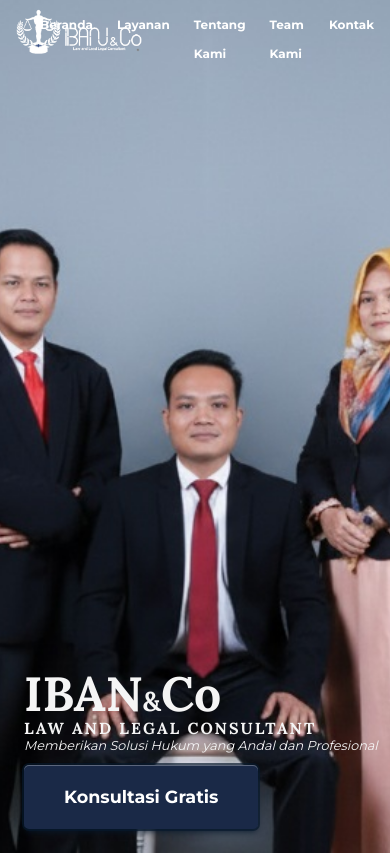
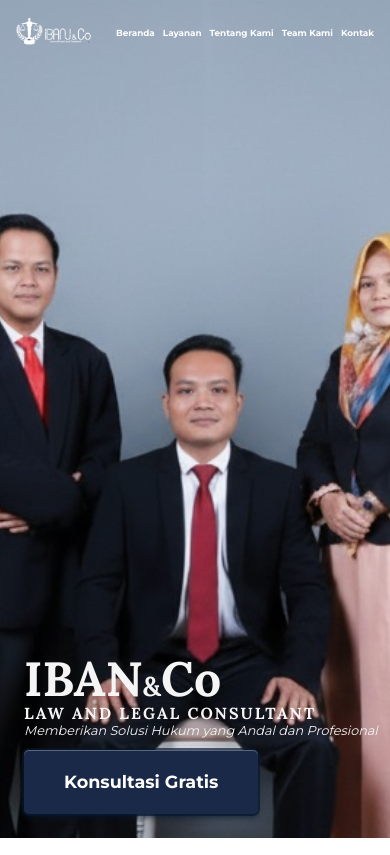
Before and after one commit to cinghalu-git/IBANproject, a plain HTML site: page index.html in a window 390 px wide. Shown: the top 855 px of the page. Drawn offline with Linux system fonts and the light colour scheme.

Commit message:
update media querry 575px

```diff
--- a/css/style.css
+++ b/css/style.css
@@ -635,4 +635,22 @@
 }
 
 @media (max-width: 575px) {
+    header {
+        height: 30px;
+    }
+    .logo-container {
+        height: 30px;
+    }
+    .logo, .logo-white {
+        position: absolute;
+        height: 27px;
+        top: 50%;
+        transform: translate(0%, -50%);
+    }
+    nav li {
+        margin-left: 0.5rem;
+    }
+    nav a {
+        font-size: 0.55rem;
+    }
 }
```
